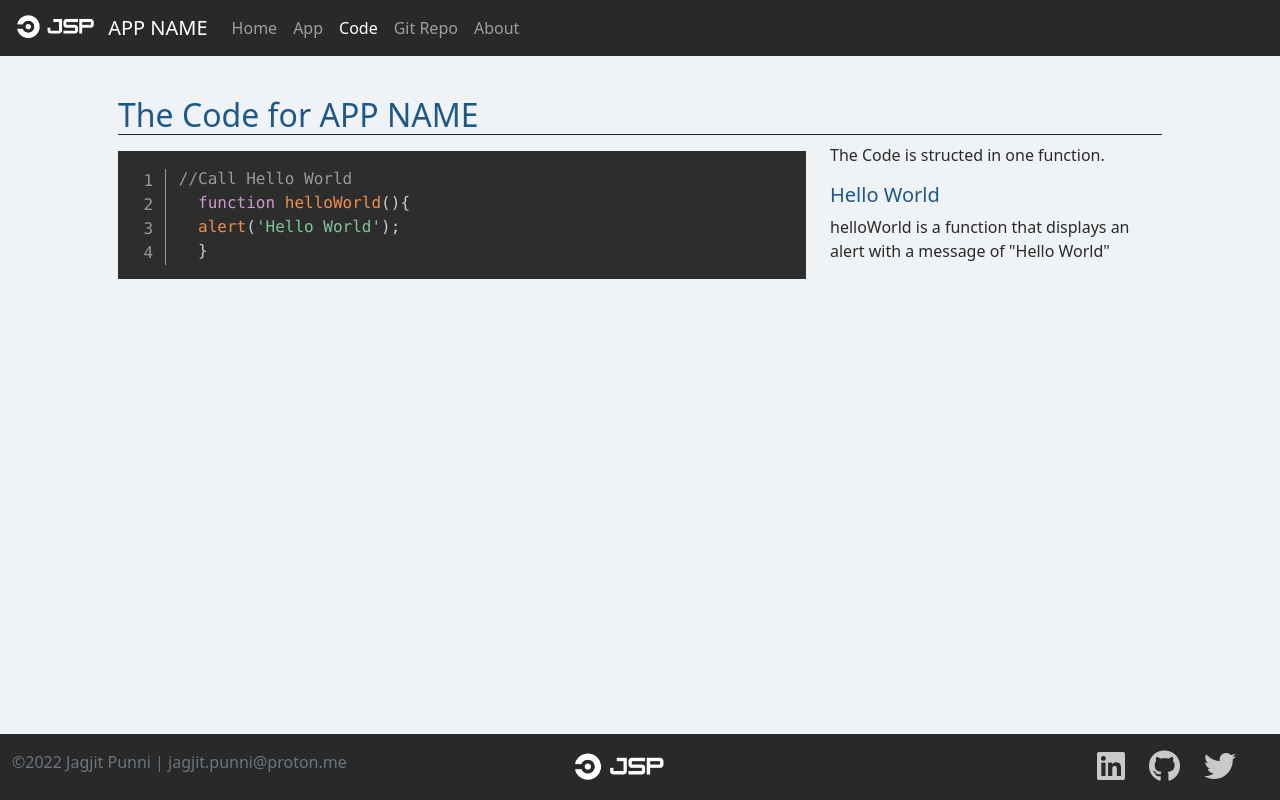
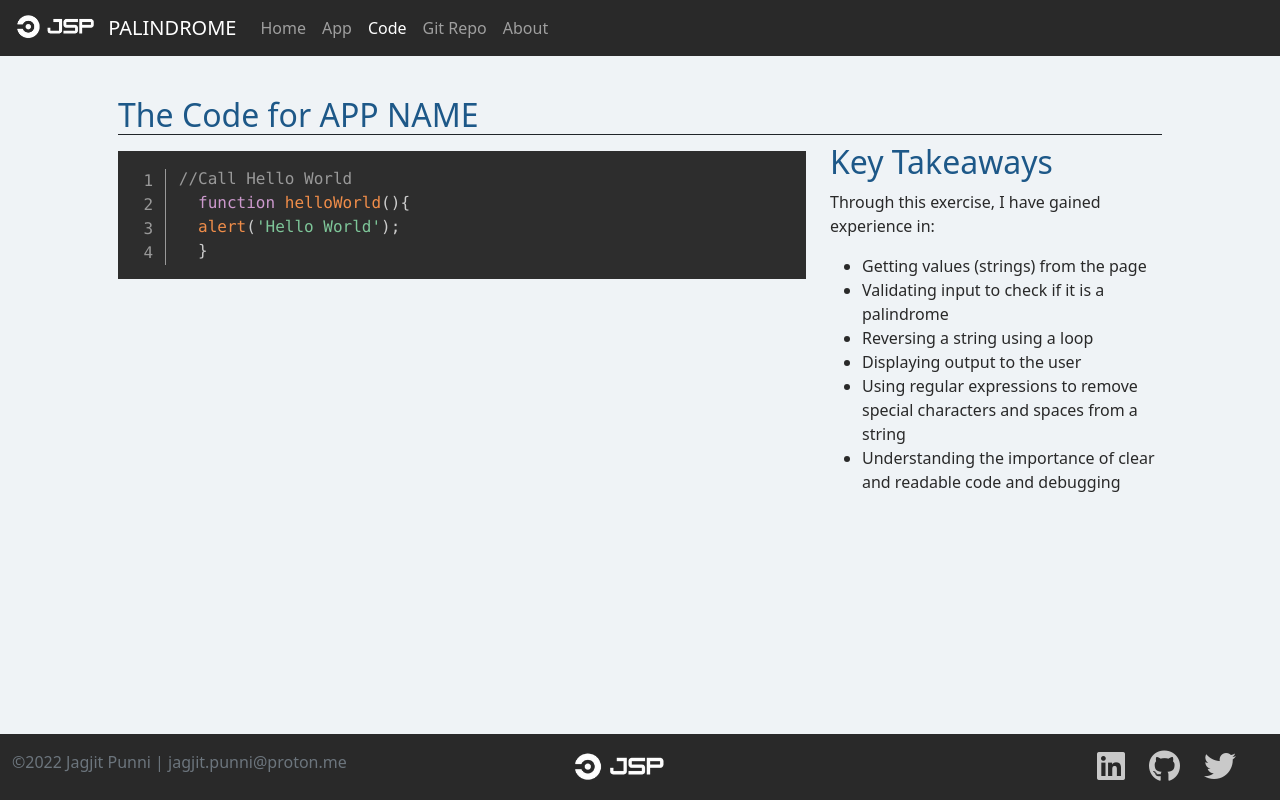
Before and after one commit to JagjitPunni/palindrome, a plain HTML site: page code.html in a window 1280 px wide. Drawn offline with nearby package versions, Linux system fonts and the light colour scheme.

Commit message:
update code.html

```diff
--- a/code.html
+++ b/code.html
@@ -18,7 +18,7 @@
     <!-- ==== Navbar Section ==== -->
     <nav class="navbar navbar-expand-md navbar-dark fixed-top text-white">
       <div class="container-fluid">
-        <div class="navbar-brand" href="#"><img src="/img/mylogo.png" class="d-inline-block align-text-top" height="26" alt=""/>APP NAME</div>
+        <div class="navbar-brand" href="#"><img src="/img/mylogo.png" class="d-inline-block align-text-top" height="26" alt=""/>PALINDROME</div>
         <button class="navbar-toggler" type="button" data-bs-toggle="collapse" data-bs-target="#navbarCollapse" aria-controls="navbarCollapse" aria-expanded="false" aria-label="Toggle navigation">
           <span class="navbar-toggler-icon"></span>
         </button>
@@ -34,7 +34,7 @@
               <a class="nav-link active" aria-current="page" href="code.html">Code</a>
             </li>
             <li class="nav-item">
-              <a class="nav-link" target="_blank" href="#">Git Repo</a>
+              <a class="nav-link" target="_blank" href="https://github.com/JagjitPunni/palindrome">Git Repo</a>
             </li>
             <li class="nav-item">
               <a class="nav-link" target="_blank" href="#">About</a>
@@ -59,9 +59,18 @@
             </pre>
           </div>
           <div class="col-lg-4">
-            <p>The Code is structed in one function.</p>
-            <h5>Hello World</h5>
-            <p>helloWorld is a function that displays an alert with a message of "Hello World"</p>
+            <div>
+            <h2>Key Takeaways</h2>
+              <p>Through this exercise, I have gained experience in:</p>
+              <ul>
+                <li>Getting values (strings) from the page</li>
+                <li>Validating input to check if it is a palindrome</li>
+                <li>Reversing a string using a loop</li>
+                <li>Displaying output to the user</li>
+                <li>Using regular expressions to remove special characters and spaces from a string</li>
+                <li>Understanding the importance of clear and readable code and debugging</li>
+              </ul>
+            </div>
           </div>
         </div>
       </div>
```
